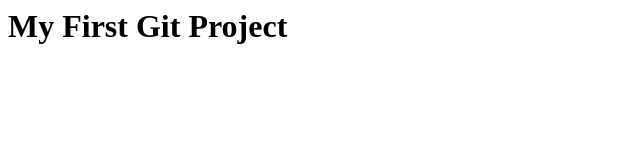
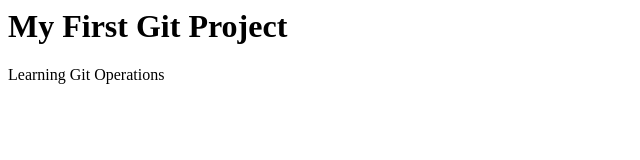
Before and after one commit to lakshmisri8200-vvv/my-project, a plain HTML site: page index.html in a window 1280 px wide. Shown: the whole page, without its empty margins (0-640 px from the left). Drawn offline with Linux system fonts and the light colour scheme.

Commit message:
Second commit

```diff
--- a/index.html
+++ b/index.html
@@ -1,5 +1,6 @@
 <html>
 <body>
 <h1>My First Git Project</h1>
+<p>Learning Git Operations</p>
 </body>
 </html>
```
